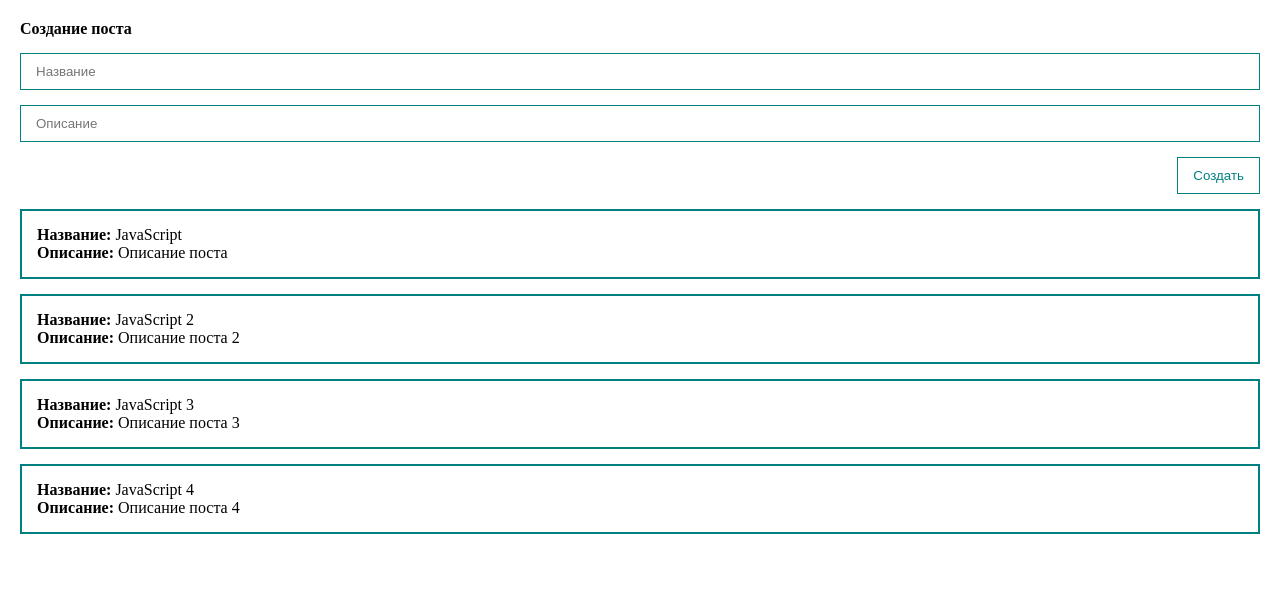
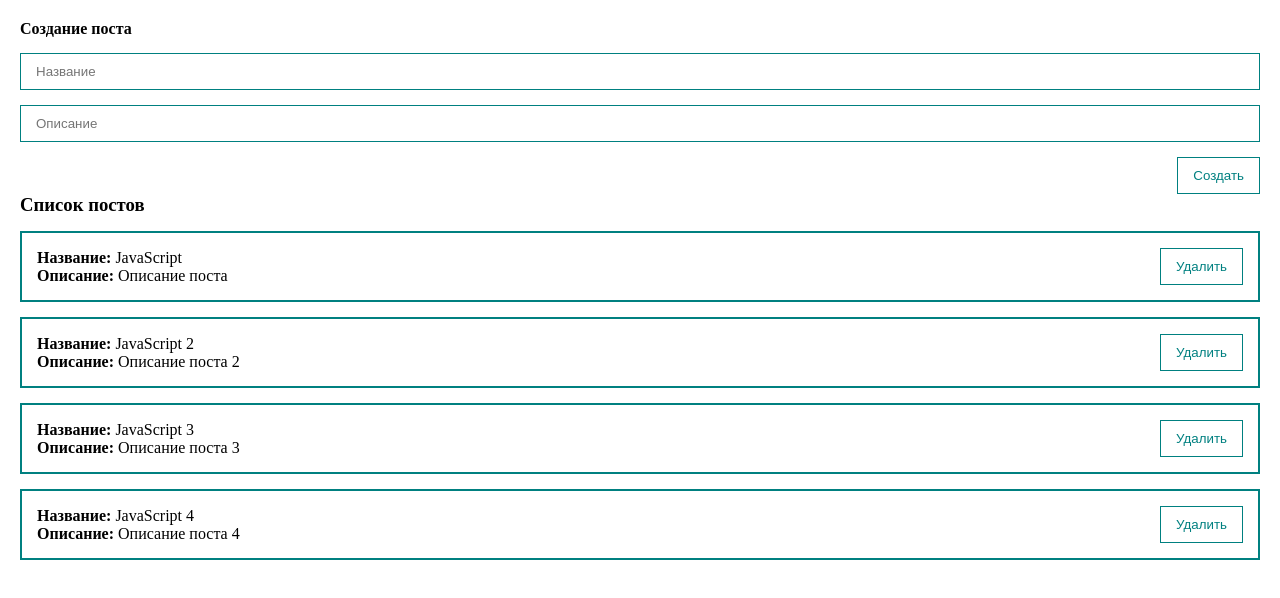
Before and after one commit to freefalltu/vue-app, a Vue app: page / in a window 1280 px wide. Shown: the top 598 px of the page. Built offline with nearby package versions, Linux system fonts and the light colour scheme.

Commit message:
Декомпозиция и создание UI

```diff
--- a/src/App.vue
+++ b/src/App.vue
@@ -1,39 +1,18 @@
 <template>
     <div class="app">
-        <form class="form" @submit.prevent>
-            <h4>Создание поста</h4>
-            <input
-                v-bind:value="title"
-                @input="title = $event.target.value"
-                class="input"
-                type="text"
-                placeholder="Название"
-            >
-            </input>
-            <input
-                v-bind:value="body"
-                @input="body = $event.target.value"
-                class="input"
-                type="text"
-                placeholder="Описание"
-            >
-            </input>
-            <button
-                class="btn"
-                 @click="createPost"
-                 >
-                 Создать
-                </button>
-        </form>
-        <div class="post" v-for="post in posts">
-            <div><strong>Название:</strong> {{ post.title }}</div>
-            <div><strong>Описание:</strong> {{ post.body }}</div>
-        </div>
+        <PostForm @create="createPost"/>
+        <PostList :posts="posts"/>
     </div>
 </template>
 
 <script>
+import PostForm from "@/components/PostForm.vue";
+import PostList from "@/components/PostList.vue";
+
 export default {
+    components: {
+        PostList, PostForm
+    },
     data() {
         return {
             posts: [
@@ -42,21 +21,12 @@
                 {id: 3, title: "JavaScript 3", body: "Описание поста 3"},
                 {id: 4, title: "JavaScript 4", body: "Описание поста 4"},
             ],
-                title: '',
-                body: '',
         }
     },
     methods: {
-            createPost() {
-                const newPost = {
-                    id: Date.now(),
-                    title: this.title,
-                    body: this.body,
+        createPost(post) {
+            this.posts.push(post);
         }
-                this.posts.push(newPost);
-                this.title = '';
-                this.body = '';
-            },
     }
 }
 </script>
@@ -71,31 +41,4 @@
 .app {
     padding: 20px;
 }
-
-.post {
-    padding: 15px;
-    border: 2px solid teal;
-    margin-top: 15px;
-}
-
-.input {
-    width: 100%;
-    border: 1px solid teal;
-    padding: 10px 15px;
-    margin-top: 15px;
-}
-
-.form {
-    display: flex;
-    flex-direction: column;
-}
-
-.btn {
-    margin-top: 15px;
-    align-self: flex-end;
-    padding: 10px 15px;
-    background: none;
-    color: teal;
-    border: 1px solid teal;
-}
 </style>
--- /dev/null
+++ b/src/components/PostForm.vue
@@ -0,0 +1,68 @@
+<template>
+    <form class="form" @submit.prevent>
+        <h4>Создание поста</h4>
+        <input
+            v-model="post.title"
+            class="input"
+            type="text"
+            placeholder="Название"
+        >
+        </input>
+        <input
+            v-model="post.body"
+            class="input"
+            type="text"
+            placeholder="Описание"
+        >
+        </input>
+        <MyButton
+            class="btn__form"
+            @click="createPost"
+        >
+        Создать
+        </MyButton>
+    </form>
+</template>
+
+<script>
+export default {
+    data() {
+        return {
+            post: {
+                title: '',
+                body: '',
+            }
+        }
+    },
+    methods: {
+        createPost() {
+            this.post.id = Date.now();
+            this.$emit('create', this.post);
+            this.post = {
+                title: '',
+                body: '',
+            }
+        }
+    }
+}
+</script>
+
+<style scoped>
+
+.btn__form {
+    align-self: flex-end;
+    margin-top: 15px;
+}
+
+.input {
+    width: 100%;
+    border: 1px solid teal;
+    padding: 10px 15px;
+    margin-top: 15px;
+}
+
+.form {
+    display: flex;
+    flex-direction: column;
+}
+</style>
--- /dev/null
+++ b/src/components/PostItem.vue
@@ -0,0 +1,33 @@
+<template>
+    <div class="post">
+        <div>
+            <div><strong>Название:</strong> {{ post.title }}</div>
+            <div><strong>Описание:</strong> {{ post.body }}</div>
+        </div>
+        <div class="post__btn">
+            <MyButton>Удалить</MyButton>
+        </div>
+    </div>
+</template>
+
+<script>
+export default {
+    props: {
+        post: {
+            type: Object,
+            required: true,
+        }
+    }
+}
+</script>
+
+<style scoped>
+.post {
+    padding: 15px;
+    border: 2px solid teal;
+    margin-top: 15px;
+    display: flex;
+    align-items: center;
+    justify-content: space-between;
+}
+</style>
--- /dev/null
+++ b/src/components/PostList.vue
@@ -0,0 +1,26 @@
+<template>
+    <div>
+        <h3>Список постов</h3>
+        <PostItem
+        v-for="post in posts"
+        :post="post"
+        />
+    </div>
+</template>
+
+<script>
+import PostItem from '@/components/PostItem.vue';
+
+export default {
+    components: {PostItem},
+    props: {
+        posts: {
+            type: Array,
+            required: true,
+        }
+    }
+}
+</script>
+
+<style scoped>
+</style>
--- /dev/null
+++ b/src/components/UI/MyButton.vue
@@ -0,0 +1,21 @@
+<template>
+    <button class="btn">
+        <slot></slot>
+    </button>
+</template>
+
+<script>
+export default {
+    name: 'MyButton'
+}
+</script>
+
+<style scoped>
+
+.btn {
+    padding: 10px 15px;
+    background: none;
+    color: teal;
+    border: 1px solid teal;
+}
+</style>
--- /dev/null
+++ b/src/components/UI/index.js
@@ -0,0 +1,5 @@
+import MyButton from "@/components/UI/MyButton.vue"
+
+export default [
+    MyButton
+]
--- a/src/main.js
+++ b/src/main.js
@@ -1,6 +1,11 @@
 import { createApp } from 'vue'
 import App from './App.vue'
+import components from '@/components/UI'
 
 const app = createApp(App)
 
+components.forEach(component => {
+    app.component(component.name, component)
+});
+
 app.mount('#app')
```
Lines whose indentation alone changed are shown as unchanged.
